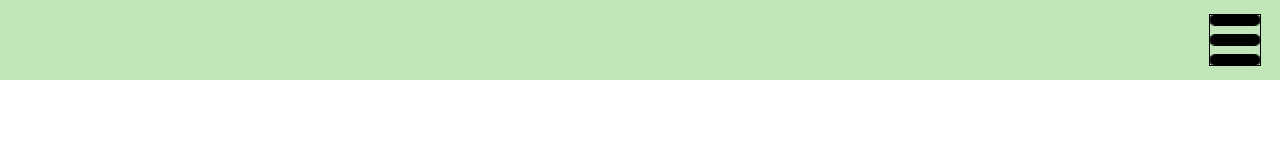
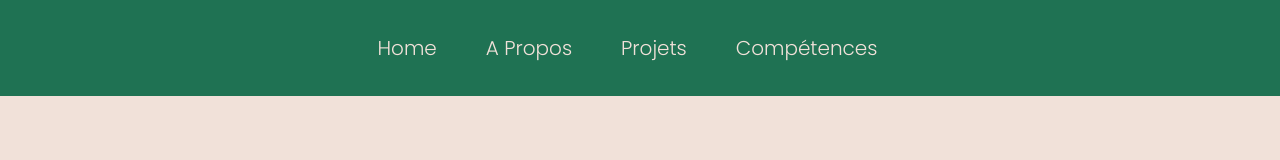
Before and after one commit to NithaThghm/Portfolio_debutant, a website: page index.html in a window 1280 px wide. Drawn offline with Linux system fonts and the light colour scheme.

Commit message:
J'ai amélioré la navbar, le burger menu et le responsive. Reste à faire JS du menu déroulant.

```diff
--- a/scss/general.scss
+++ b/scss/general.scss
@@ -10,5 +10,6 @@ body{
 
     min-height: 100vh;
     min-width: 100vw;
+    background-color: #F1E1D9;
 
 }
--- a/scss/navigation.scss
+++ b/scss/navigation.scss
@@ -6,25 +6,27 @@
 
         display: flex;
         align-items: center;
+        justify-content: end;
+
         width: 100%;
-        height: 10vh;
-        background-color: #C0E6BA;
+        height: 12vh;
+
+        background-color: #1F7253;
 
     }
 
-/* __ Burger Menu */
+    /* __ Burger Menu */
 
     .navBurgerMenu {
 
-        position: absolute;
         display: flex;
         flex-direction: column;
         justify-content: space-between;
-        right: 0;
-        margin-right: 20px;
-        height: 50px;
-        width: 50px;
-        outline: solid 1px black;
+
+        margin-right: 25px;
+        height: 42%;
+        width: 45px;
+
     }
 
 
@@ -32,32 +34,29 @@
 
         content: '';
         display: block;
-        height: 10px;
-        width: 50px;
-        background-color: black;
+        height: 6px;
+        width: 100%;
+        background-color: #F1E1D9;
         border-radius: 50px;
-        outline: solid 1px black;
 
     } /* TODO modifier le code en utilisant des ::after et ::before */
 
 
 
-/* __ Titres de navigation */
+    /* __ Titres de navigation */
 
     .navTitlesContainer{
 
-        outline: solid 1px black;
         display: none;
         justify-content: space-between;
-        width: 800px;
+        align-items: center;
 
+        margin-right: 25px;
     }
 
     .navTitle{
 
-        outline: solid 1px black;
-        //color: #000;
         font-family: 'Poppins', sans-serif;
-        font-size: 150%;
+        color: #F1E1D9;
 
     }
--- a/scss/responsive.scss
+++ b/scss/responsive.scss
@@ -0,0 +1,49 @@
+/* -- Gestion du responsive */
+
+@media screen and (min-width: 576px){
+
+
+
+}
+
+
+@media screen and (min-width: 737px){
+
+
+
+}
+
+
+ @media screen and (min-width: 990px){
+
+    /* -- Navigation Menu */
+
+    .navContainer{
+        justify-content: center;
+    }
+
+    .navBurgerMenu{
+        display: none;
+    }
+
+    .navTitlesContainer{
+        display: flex;
+        width: 500px;
+    }
+
+    .navTitle{
+        font-size: 20px;
+    }
+
+
+}
+
+@media screen and (min-width: 1281px){
+
+    /* -- Navigation Menu */
+
+    .navBurgerMenu{
+        display: none;
+    }
+
+}
--- a/scss/style.scss
+++ b/scss/style.scss
@@ -1,5 +1,5 @@
 @import './general.scss';
 
+@import './navigation.scss';
+
 @import './responsive.scss';
-
-@import './navigation.scss';
```
Also changed, not shown: css/style.css, 1 other file.
